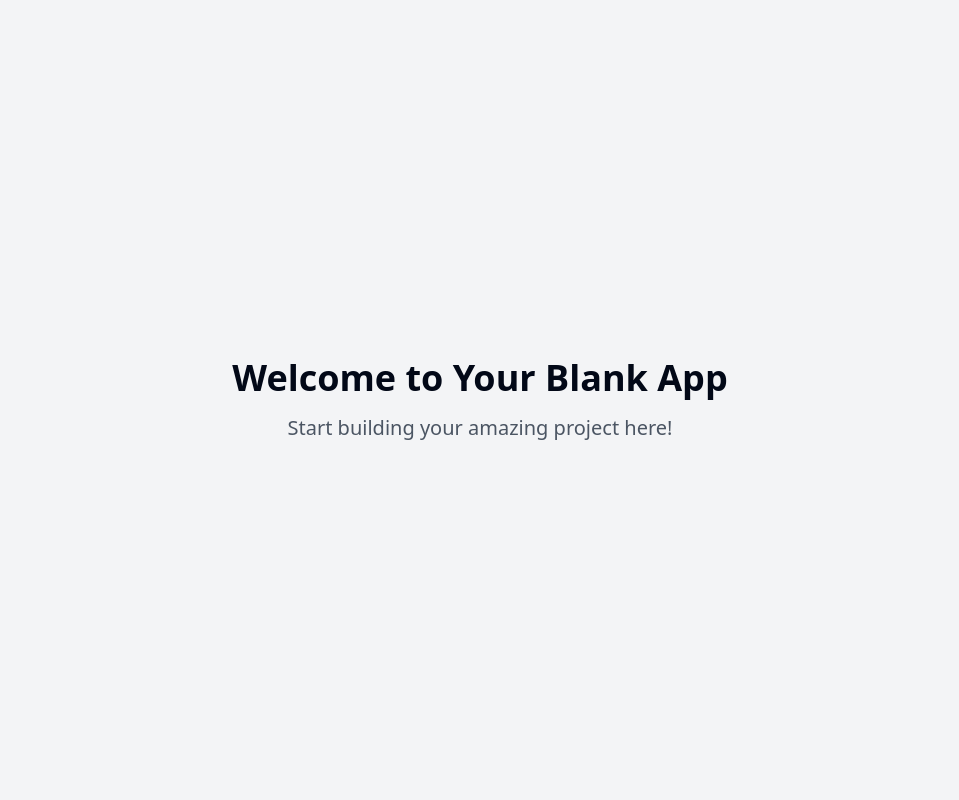
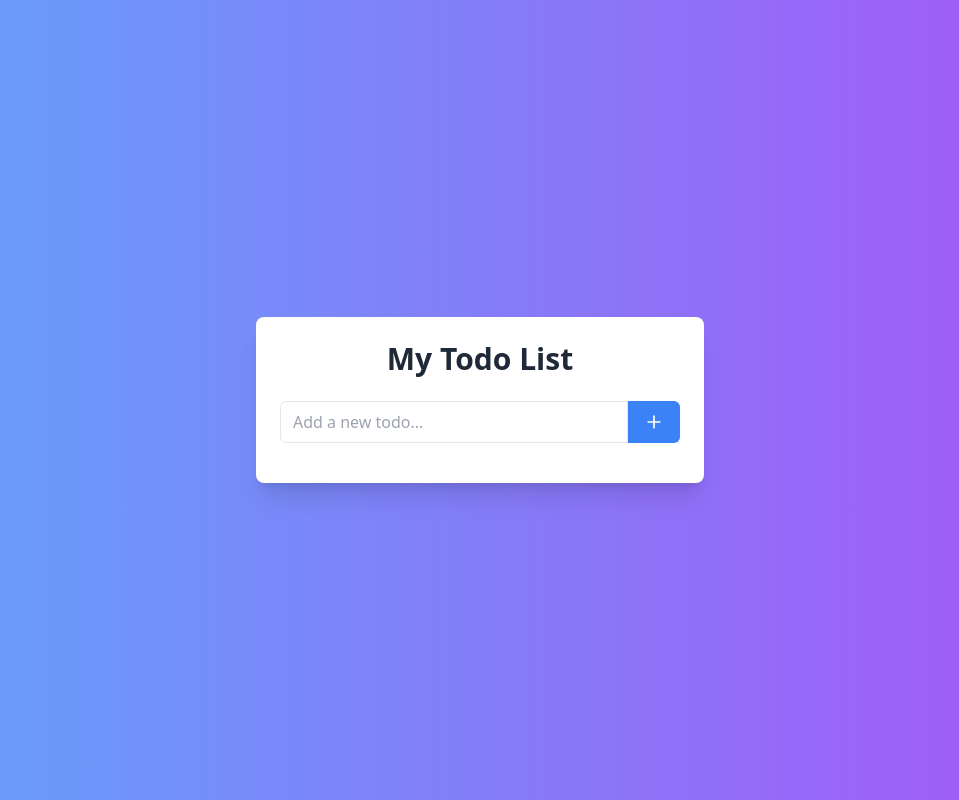
Before and after one commit to donbab-pajran-1gewcE/tidy-todo-tracker, a React (Vite) app: page / in a window 1280 px wide. Shown: the whole page, without its empty margins (160-1119 px from the left). Built offline with nearby package versions, Linux system fonts and the light colour scheme.

Commit message:
Add to-do list feature
Implemented a to-do list functionality to allow users to create, manage, and track their tasks within the application.
[skip gpt_engineer]

```diff
--- /dev/null
+++ b/src/components/TodoItem.tsx
@@ -0,0 +1,40 @@
+import React from 'react';
+import { Check, Trash2 } from 'lucide-react';
+
+interface Todo {
+  id: number;
+  text: string;
+  completed: boolean;
+}
+
+interface TodoItemProps {
+  todo: Todo;
+  onToggle: () => void;
+  onDelete: () => void;
+}
+
+const TodoItem: React.FC<TodoItemProps> = ({ todo, onToggle, onDelete }) => {
+  return (
+    <li className="flex items-center bg-gray-100 p-3 rounded-md">
+      <button
+        onClick={onToggle}
+        className={`mr-2 p-1 rounded-full ${
+          todo.completed ? 'bg-green-500 text-white' : 'bg-gray-300'
+        }`}
+      >
+        <Check size={16} />
+      </button>
+      <span className={`flex-grow ${todo.completed ? 'line-through text-gray-500' : ''}`}>
+        {todo.text}
+      </span>
+      <button
+        onClick={onDelete}
+        className="p-1 text-red-500 hover:text-red-700"
+      >
+        <Trash2 size={16} />
+      </button>
+    </li>
+  );
+};
+
+export default TodoItem;
--- /dev/null
+++ b/src/components/TodoList.tsx
@@ -0,0 +1,63 @@
+import React, { useState } from 'react';
+import { Plus } from 'lucide-react';
+import TodoItem from './TodoItem';
+
+interface Todo {
+  id: number;
+  text: string;
+  completed: boolean;
+}
+
+const TodoList: React.FC = () => {
+  const [todos, setTodos] = useState<Todo[]>([]);
+  const [newTodo, setNewTodo] = useState('');
+
+  const addTodo = () => {
+    if (newTodo.trim() !== '') {
+      setTodos([...todos, { id: Date.now(), text: newTodo, completed: false }]);
+      setNewTodo('');
+    }
+  };
+
+  const toggleTodo = (id: number) => {
+    setTodos(todos.map(todo =>
+      todo.id === id ? { ...todo, completed: !todo.completed } : todo
+    ));
+  };
+
+  const deleteTodo = (id: number) => {
+    setTodos(todos.filter(todo => todo.id !== id));
+  };
+
+  return (
+    <div>
+      <div className="flex mb-4">
+        <input
+          type="text"
+          value={newTodo}
+          onChange={(e) => setNewTodo(e.target.value)}
+          className="flex-grow px-3 py-2 border rounded-l-md focus:outline-none focus:ring-2 focus:ring-blue-400"
+          placeholder="Add a new todo..."
+        />
+        <button
+          onClick={addTodo}
+          className="bg-blue-500 text-white px-4 py-2 rounded-r-md hover:bg-blue-600 focus:outline-none focus:ring-2 focus:ring-blue-400 flex items-center"
+        >
+          <Plus size={20} />
+        </button>
+      </div>
+      <ul className="space-y-2">
+        {todos.map(todo => (
+          <TodoItem
+            key={todo.id}
+            todo={todo}
+            onToggle={() => toggleTodo(todo.id)}
+            onDelete={() => deleteTodo(todo.id)}
+          />
+        ))}
+      </ul>
+    </div>
+  );
+};
+
+export default TodoList;
--- a/src/pages/Index.tsx
+++ b/src/pages/Index.tsx
@@ -1,11 +1,12 @@
-// Update this page (the content is just a fallback if you fail to update the page)
+import React from 'react';
+import TodoList from '../components/TodoList';
 
 const Index = () => {
   return (
-    <div className="min-h-screen flex items-center justify-center bg-gray-100">
-      <div className="text-center">
-        <h1 className="text-4xl font-bold mb-4">Welcome to Your Blank App</h1>
-        <p className="text-xl text-gray-600">Start building your amazing project here!</p>
+    <div className="min-h-screen bg-gradient-to-r from-blue-400 to-purple-500 flex items-center justify-center p-4">
+      <div className="bg-white rounded-lg shadow-xl p-6 w-full max-w-md">
+        <h1 className="text-3xl font-bold text-center mb-6 text-gray-800">My Todo List</h1>
+        <TodoList />
       </div>
     </div>
   );
```
